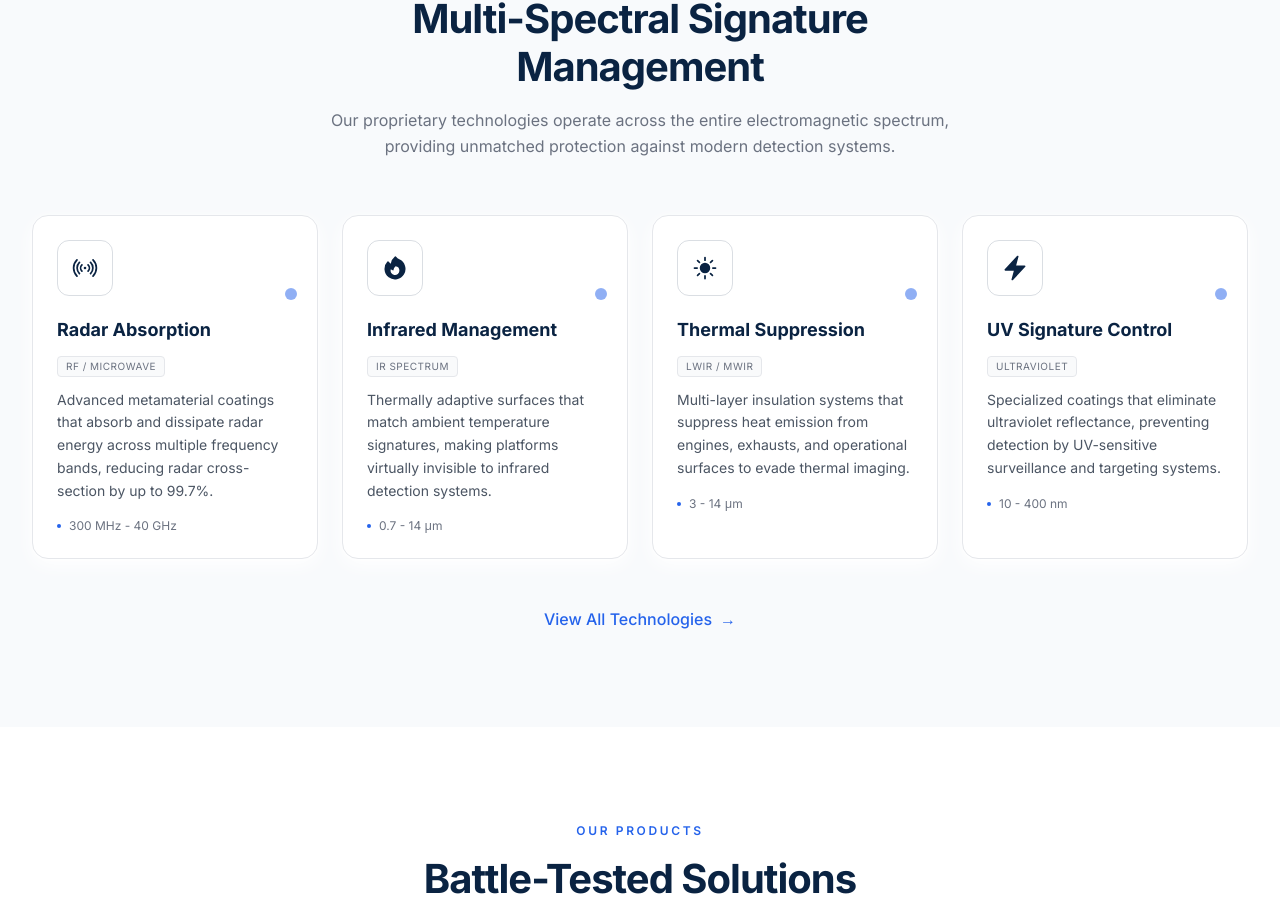
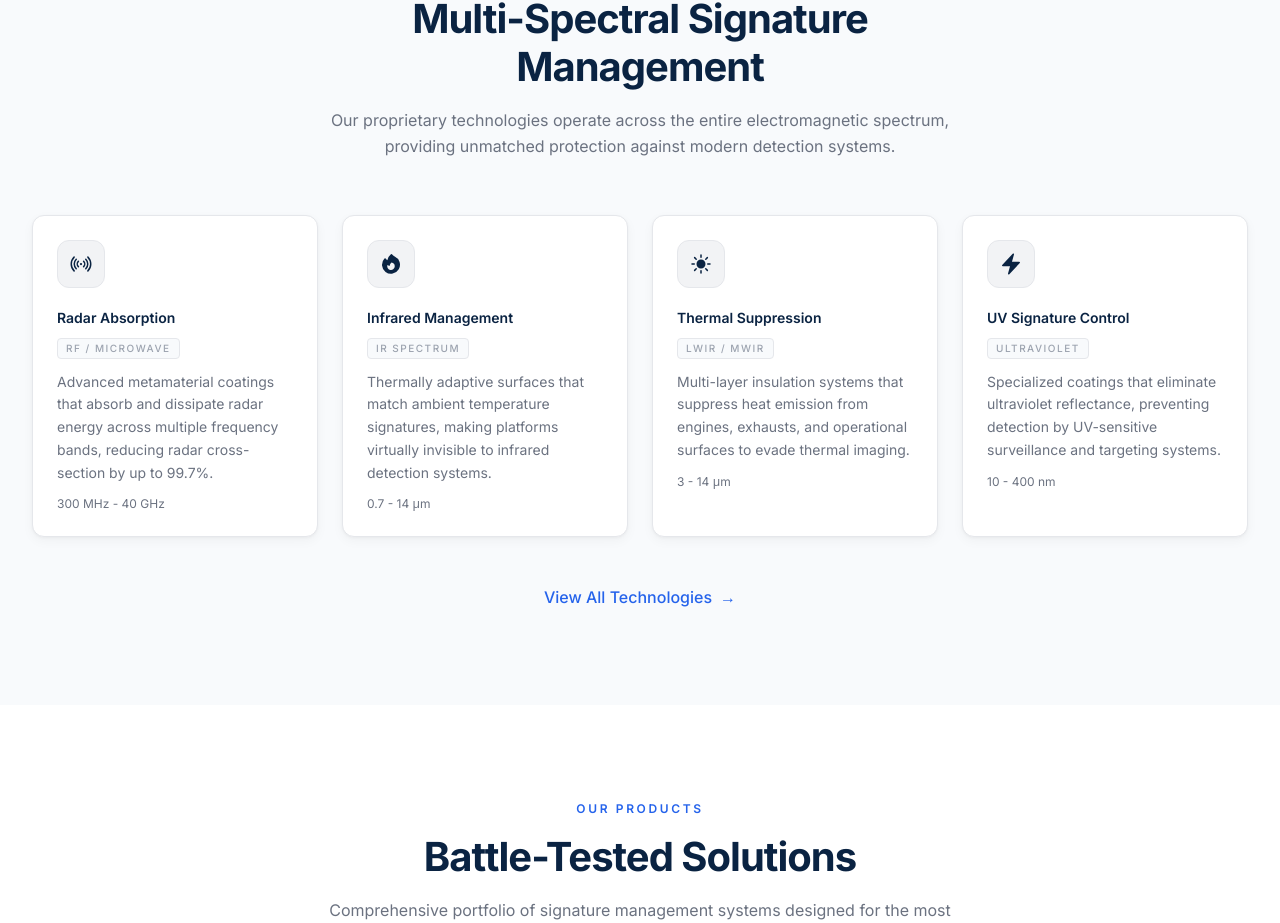
Before and after one commit to Ayush-2-singh/health-stealth-, a Next.js app: page / in a window 1280 px wide. Shown: the part 1845-2768 px from the top of the page. Built offline with nearby package versions, Linux system fonts and the light colour scheme.

Commit message:
design: tech card — stripped decorations, clean icon, soft shadow

```diff
--- a/src/components/TechnologyCard.tsx
+++ b/src/components/TechnologyCard.tsx
@@ -1,79 +1,47 @@
 "use client";
-
   import { motion } from "framer-motion";
   import { Technology } from "@/types";
   import { IconType } from "react-icons";
-
   import {
-    HiSignal,
-    HiFire,
-    HiSun,
-    HiEye,
-    HiBolt,
-    HiCpuChip,
-    HiCube,
-    HiGlobeAlt,
+    HiSignal, HiFire, HiSun, HiEye, HiBolt,
+    HiCpuChip, HiCube, HiGlobeAlt,
   } from "react-icons/hi2";
 
   const iconMap: Record<string, IconType> = {
-    radar: HiSignal,
-    infrared: HiFire,
-    thermal: HiSun,
-    uv: HiBolt,
-    visible: HiEye,
-    swir: HiCpuChip,
-    mwir: HiCube,
-    lwir: HiGlobeAlt,
+    radar: HiSignal, infrared: HiFire, thermal: HiSun,
+    uv: HiBolt, visible: HiEye, swir: HiCpuChip, mwir: HiCube, lwir: HiGlobeAlt,
   };
 
-  interface TechnologyCardProps {
-    tech: Technology;
-    index: number;
-  }
+  interface TechnologyCardProps { tech: Technology; index: number; }
 
   export default function TechnologyCard({ tech, index }: TechnologyCardProps) {
     const Icon = iconMap[tech.icon] ?? HiSignal;
-
     return (
       <motion.div
-        initial={{ opacity: 0, y: 40 }}
+        initial={{ opacity: 0, y: 20 }}
         whileInView={{ opacity: 1, y: 0 }}
-        viewport={{ once: true, margin: "-50px" }}
-        transition={{ duration: 0.6, delay: index * 0.08, ease: [0.22, 1, 0.36, 1] }}
-        whileHover={{ y: -6, scale: 1.02 }}
-        className="group relative overflow-hidden rounded-2xl border border-border bg-white p-6 shadow-card transition-all duration-500 hover:border-primary/20 hover:shadow-navy"
+        viewport={{ once: true, margin: "-40px" }}
+        transition={{ duration: 0.5, delay: index * 0.07, ease: [0.22, 1, 0.36, 1] }}
+        className="group bg-white border border-border rounded-[var(--radius-card)] p-6 shadow-soft hover:shadow-card hover:border-gray-300 transition-all duration-200"
       >
-        <div className="absolute -right-20 -top-20 h-40 w-40 rounded-full bg-secondary/0 blur-3xl transition-all duration-700 group-hover:bg-secondary/8" />
-
-        <div className="relative mb-5">
-          <div className="flex h-14 w-14 items-center justify-center rounded-xl border border-primary/15 bg-gradient-to-br from-primary/8 to-primary/3 transition-all group-hover:from-primary/15 group-hover:to-primary/6">
-            <Icon className="h-7 w-7 text-primary" />
+        {/* Icon */}
+        <div className="mb-5">
+          <div className="w-12 h-12 flex items-center justify-center rounded-xl border border-primary/12 bg-primary/5 group-hover:bg-primary/8 transition-colors duration-200">
+            <Icon className="h-6 w-6 text-primary" />
           </div>
-          <div className="absolute -bottom-1 -right-1 h-3 w-3 animate-pulse rounded-full bg-secondary" />
         </div>
 
-        <div className="relative">
-          <h3 className="mb-2 text-lg font-bold text-heading transition-colors group-hover:text-primary">
-            {tech.name}
-          </h3>
-
-          <div className="mb-3 inline-block rounded border border-border bg-gray-50 px-2 py-0.5 text-[10px] uppercase tracking-wider text-gray-500">
-            {tech.band}
-          </div>
-
-          <p className="mb-4 text-sm leading-relaxed text-gray-600">
-            {tech.description}
-          </p>
-
-          {tech.wavelength && (
-            <div className="flex items-center gap-2 text-xs text-muted">
-              <span className="h-1 w-1 rounded-full bg-secondary" />
-              <span>{tech.wavelength}</span>
-            </div>
-          )}
-        </div>
-
-        <div className="absolute bottom-0 left-0 right-0 h-px bg-gradient-to-r from-transparent via-secondary/40 to-transparent opacity-0 transition-opacity group-hover:opacity-100" />
+        {/* Content */}
+        <h3 className="text-sm font-semibold text-heading mb-1.5 group-hover:text-primary transition-colors duration-150">
+          {tech.name}
+        </h3>
+        <span className="inline-block text-[10px] font-medium text-gray-400 tracking-[0.15em] uppercase bg-surface border border-border px-2 py-0.5 rounded mb-3">
+          {tech.band}
+        </span>
+        <p className="text-sm text-gray-500 leading-relaxed mb-3">{tech.description}</p>
+        {tech.wavelength && (
+          <p className="text-xs text-muted">{tech.wavelength}</p>
+        )}
       </motion.div>
     );
   }
```
